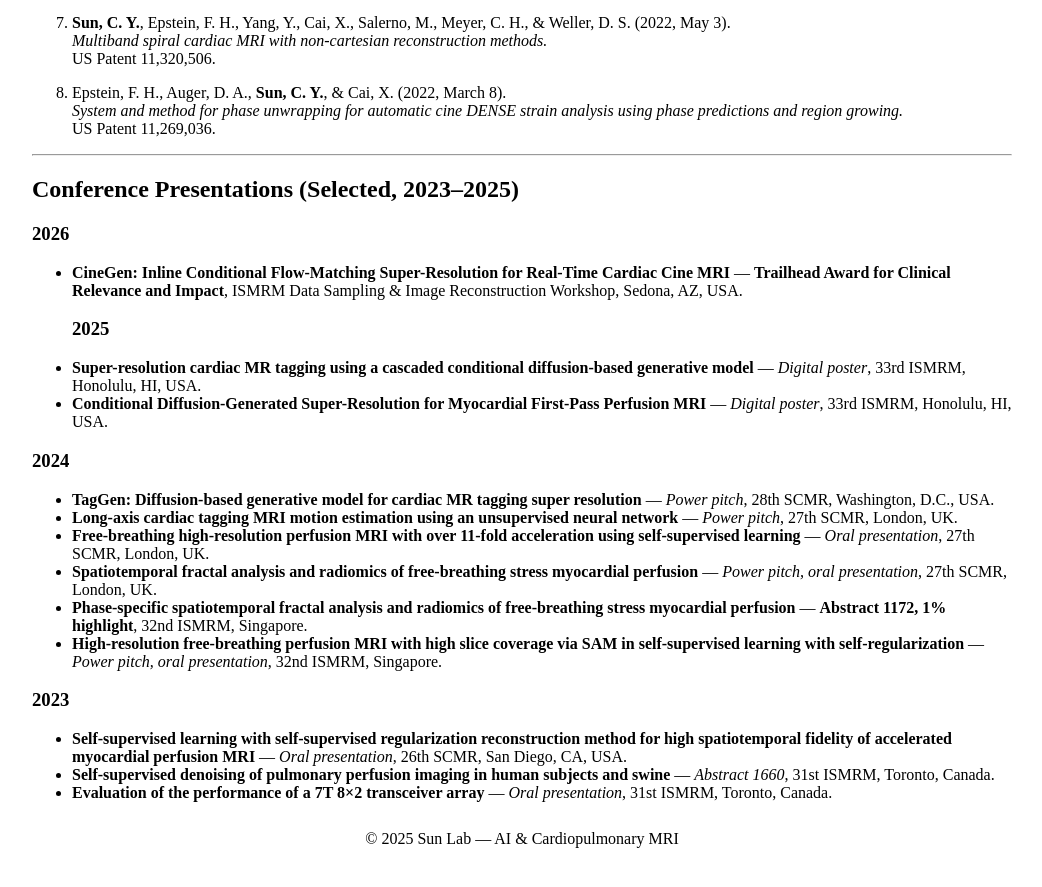
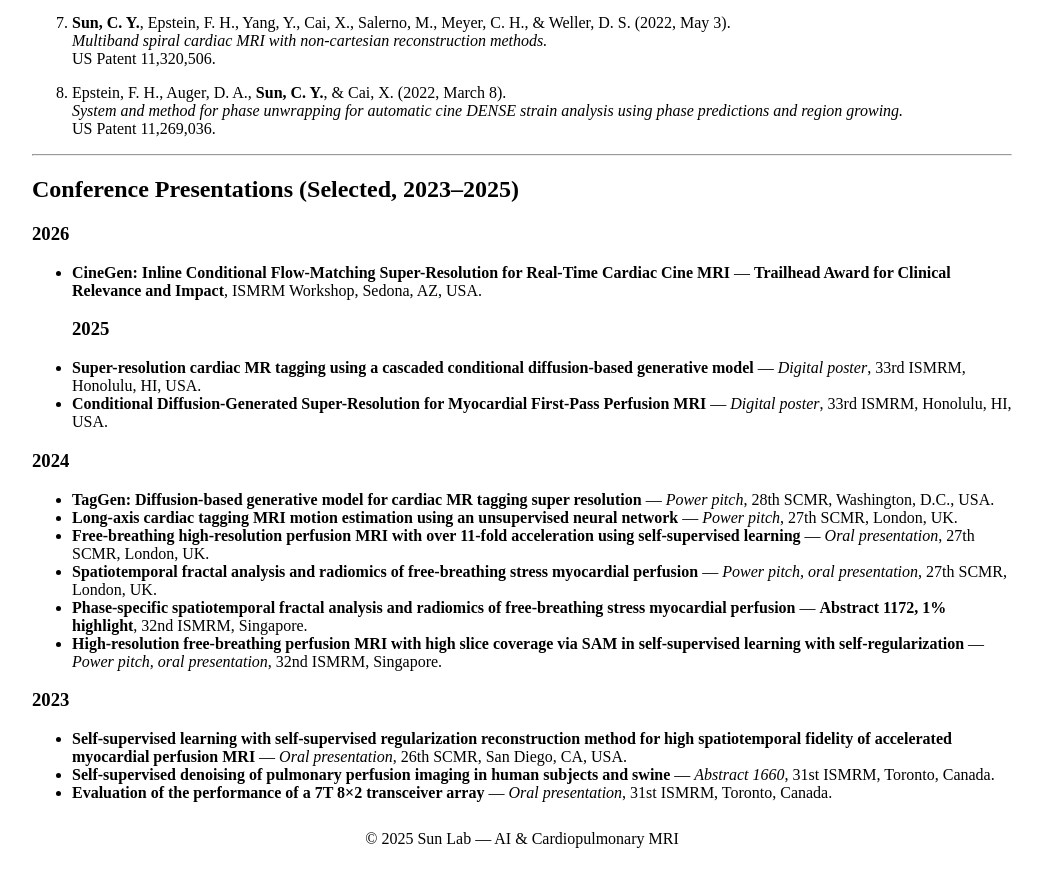
Before and after one commit to MRImagingLab/research, a Jekyll site: the page built from publications.md, in a window 1280 px wide and 900 px high, scrolled down 2022 px. Shown: the top 887 px of the window, without its empty margins (118-1160 px from the left). Built offline with Jekyll 4.4.1, drawn with Linux system fonts in a browser that asks for light colours.

```diff
--- a/publications.md
+++ b/publications.md
@@ -95,7 +95,7 @@ permalink: /publications
 
 ## Conference Presentations (Selected, 2023–2025)
 ### 2026
-- **CineGen: Inline Conditional Flow-Matching Super-Resolution for Real-Time Cardiac Cine MRI** — **Trailhead Award for Clinical Relevance and Impact**, ISMRM Data Sampling & Image Reconstruction Workshop, Sedona, AZ, USA.
+- **CineGen: Inline Conditional Flow-Matching Super-Resolution for Real-Time Cardiac Cine MRI** — **Trailhead Award for Clinical Relevance and Impact**, ISMRM Workshop, Sedona, AZ, USA.
 ### 2025
 - **Super-resolution cardiac MR tagging using a cascaded conditional diffusion-based generative model** — *Digital poster*, 33rd ISMRM, Honolulu, HI, USA.
 - **Conditional Diffusion-Generated Super-Resolution for Myocardial First-Pass Perfusion MRI** — *Digital poster*, 33rd ISMRM, Honolulu, HI, USA.
```
